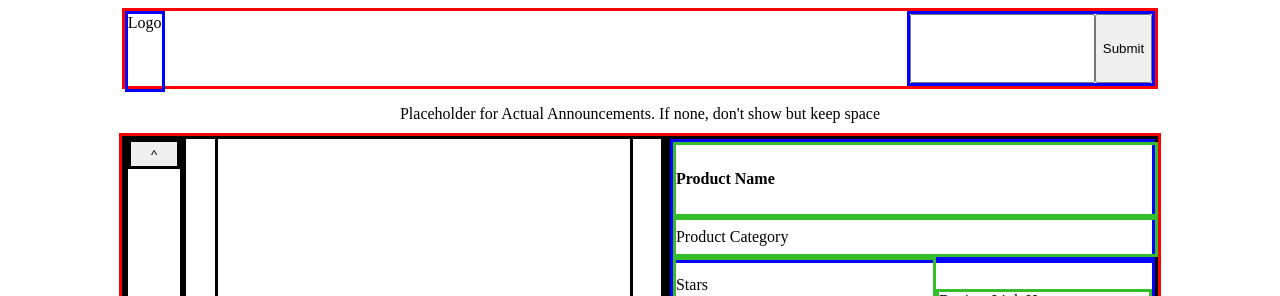
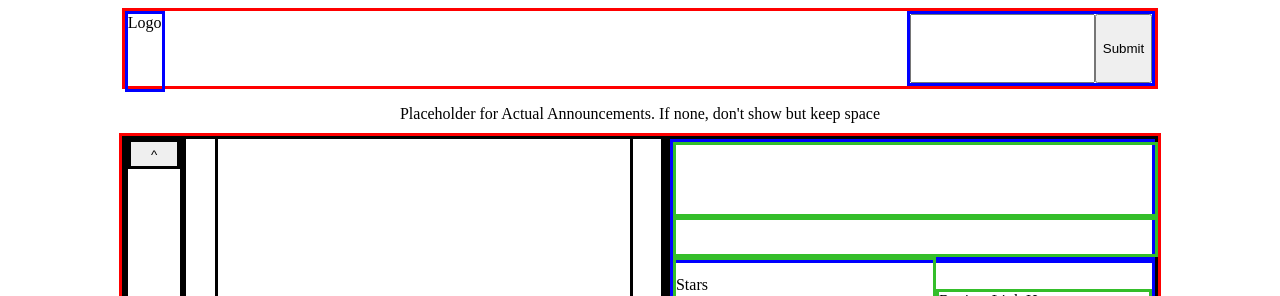
Before and after one commit to RFP2207-G2-ECOM/FEC-BSB, a React (Create React App) app in the folder client/: page / in a window 1280 px wide. Shown: the top 296 px of the page. Built offline with nearby package versions, Linux system fonts and the light colour scheme; no server answers.

Commit message:
Added Name & Category to product data, no css/aesthetics yet

```diff
--- a/client/src/components/Overview/Overview.jsx
+++ b/client/src/components/Overview/Overview.jsx
@@ -17,7 +17,6 @@ const Overview = () => {
         <ProductDetails />
       </div>
       <BottomBar />
-
     </div>
   )
 };
--- a/client/src/components/Overview/ProductDetails/NameAndCategory.jsx
+++ b/client/src/components/Overview/ProductDetails/NameAndCategory.jsx
@@ -1,13 +1,18 @@
-import React from 'react';
+import React, {useContext} from 'react';
+import { ProductContext } from '../../../contexts/product-info.context.jsx';
 
 const NameAndCategory = () => {
+
+  // obtain product name context here
+  const { product } = useContext(ProductContext);
+
   return (
     <div className='Name-And-Category'>
       <div className='ProductName'>
-        <p className='bolded'>Product Name</p>
+        <p className='bolded ProductTitle'>{product.name}</p>
       </div>
       <div className='Category'>
-        <p>Product Category</p>
+        <p>{product.category}</p>
       </div>
     </div>
   )
--- a/client/src/contexts/product-info.context.jsx
+++ b/client/src/contexts/product-info.context.jsx
@@ -16,6 +16,7 @@ export const ProductProvider = ({ children }) => {
       }
     })
       .then(result => {
+        console.log(result.data);
         setProduct(result.data);
       })
   }, [])
--- a/client/src/styles/Overview/overview.css
+++ b/client/src/styles/Overview/overview.css
@@ -138,7 +138,11 @@
 }
 
 .ProductName {
-  height: 70%;
+  height: 60%;
+}
+
+.ProductTitle {
+  font-size: 35px;
 }
 
 .Category {
```
Lines whose indentation alone changed are shown as unchanged.
